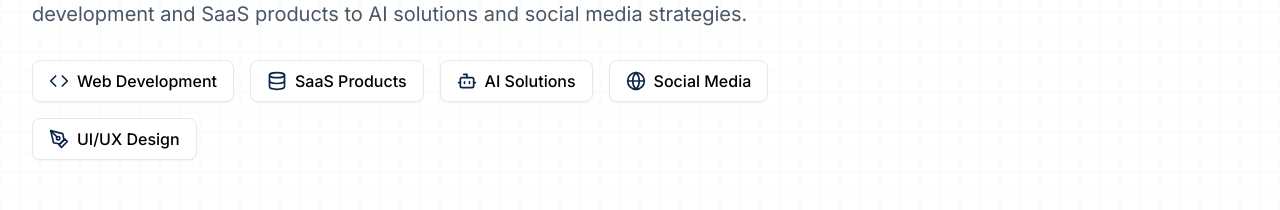
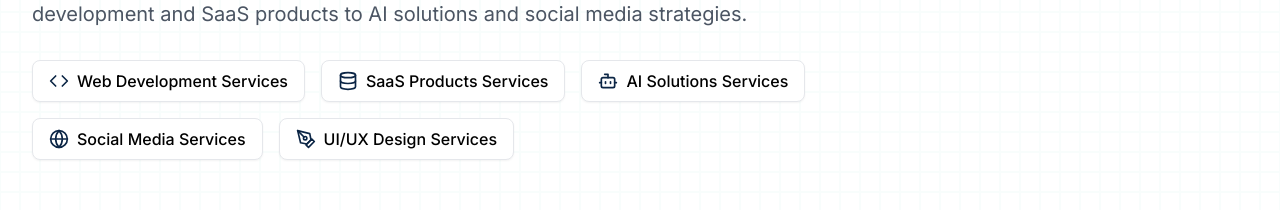
Before and after one commit to webs-coders/WebsCoders, a React (Vite) app: page /services in a window 1280 px wide. Shown: the part 296-506 px from the top of the page. Built offline with nearby package versions, Linux system fonts and the light colour scheme.

Commit message:
services error fix

```diff
--- a/src/pages/ServicesPage.tsx
+++ b/src/pages/ServicesPage.tsx
@@ -209,11 +209,14 @@ const ServicesPage: React.FC = () => {
               {categories.map((category) => (
                 <a
                   key={category.id}
-                  href={`#${category.id}`}
+                  href={`/services#${category.id}`}
+                  aria-label={`View ${category.title} services`}
                   className="inline-flex items-center gap-2 bg-white dark:bg-slate-800 border border-gray-200 dark:border-slate-700 px-4 py-2 rounded-lg shadow-sm hover:shadow-md transition-all duration-300"
                 >
-                  {React.cloneElement(category.icon, { className: "w-5 h-5 text-primary-600" })}
-                  <span className="font-medium">{category.title}</span>
+                  {React.cloneElement(category.icon, {
+                    className: "w-5 h-5 text-primary-600",
+                  })}
+                  <span className="font-medium">{category.title} Services</span>
                 </a>
               ))}
             </motion.div>
```
